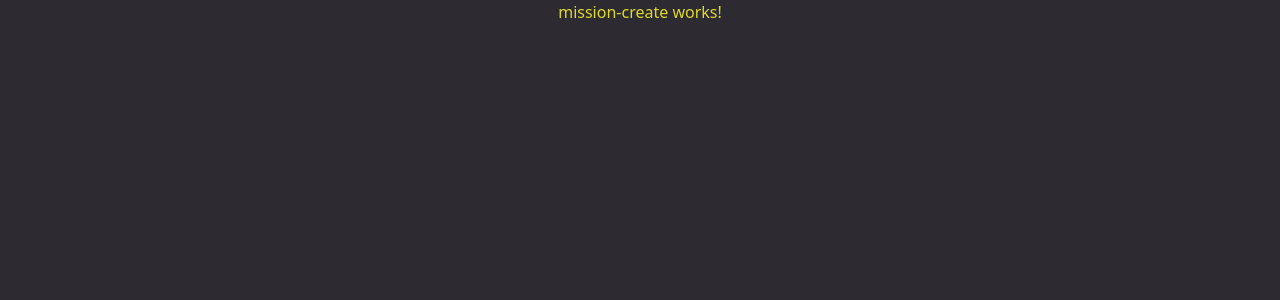
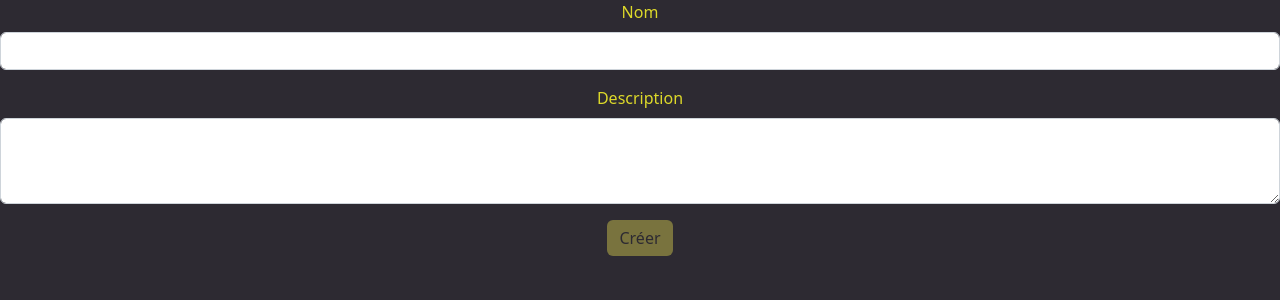
Before and after one commit to michael-albrecht-1/missions-to-get-Pokemons, an Angular app: page /mission in a window 1280 px wide. Shown: the top 300 px of the page. Built offline with nearby package versions, Linux system fonts and the light colour scheme.

Commit message:
feat create mission component

```diff
--- a/src/app/domain/mission/adapters/primaries/mission-create/mission-create.component.html
+++ b/src/app/domain/mission/adapters/primaries/mission-create/mission-create.component.html
@@ -1 +1,26 @@
-<p>mission-create works!</p>
+<form [formGroup]="form" *ngIf="form">
+  <div class="mb-3">
+    <label for="name" class="form-label">Nom</label>
+    <input formControlName="name" type="text" class="form-control" id="name" />
+  </div>
+  <div class="mb-3">
+    <label for="description" class="form-label">Description</label>
+    <textarea
+      formControlName="description"
+      class="form-control"
+      id="description"
+      rows="3"
+    ></textarea>
+  </div>
+
+  <div class="col-auto">
+    <button
+      type="submit"
+      class="btn btn-primary mb-3"
+      [disabled]="form.invalid"
+      (click)="onSubmit()"
+    >
+      Créer
+    </button>
+  </div>
+</form>
--- a/src/app/domain/mission/adapters/primaries/mission-create/mission-create.component.ts
+++ b/src/app/domain/mission/adapters/primaries/mission-create/mission-create.component.ts
@@ -1,4 +1,5 @@
 import { Component, Inject, OnInit } from '@angular/core';
+import { FormBuilder, FormGroup, Validators } from '@angular/forms';
 import { tap } from 'rxjs';
 import { ICreateAMission } from '../../../usecases/ICreateAMission';
 
@@ -8,18 +9,23 @@ import { ICreateAMission } from '../../../usecases/ICreateAMission';
   styleUrls: ['./mission-create.component.scss'],
 })
 export class MissionCreateComponent implements OnInit {
+  form!: FormGroup;
   constructor(
-    @Inject('ICreateAMission') private iCreateAMission: ICreateAMission
+    @Inject('ICreateAMission') private iCreateAMission: ICreateAMission,
+    private fb: FormBuilder
   ) {}
 
   ngOnInit(): void {
-    this.iCreateAMission
-      .execute(
-        "laver le coussin plein de crotte d'eliott la croote",
-        'lasrt',
-        []
-      )
-      .pipe(tap((r) => console.warn({ r })))
-      .subscribe();
+    this.form = this.fb.group({
+      name: ['', [Validators.required]],
+      description: ['', [Validators.required]],
+      rewards: [],
+    });
   }
+
+  onSubmit = () => {
+    const { name, description } = this.form.value;
+
+    this.iCreateAMission.execute(name, description, []).subscribe();
+  };
 }
--- a/src/app/domain/mission/adapters/primaries/mission.module.ts
+++ b/src/app/domain/mission/adapters/primaries/mission.module.ts
@@ -1,7 +1,7 @@
 import { NgModule } from '@angular/core';
 import { BrowserModule } from '@angular/platform-browser';
 
-import { FormsModule } from '@angular/forms';
+import { FormsModule, ReactiveFormsModule } from '@angular/forms';
 import { RouterModule } from '@angular/router';
 
 import { HttpClient, HttpClientModule } from '@angular/common/http';
@@ -15,6 +15,7 @@ import { MissionDIFactory } from '../../configuration/pokemonDI.factory';
   imports: [
     BrowserModule,
     FormsModule,
+    ReactiveFormsModule,
     RouterModule.forChild(MissionRoutes),
     HttpClientModule,
   ],
--- a/src/styles.scss
+++ b/src/styles.scss
@@ -25,8 +25,21 @@ body {
   background-color: var(--yellow);
   border: none;
   color: var(--black);
-  &:hover {
+  &:hover,
+  &:focus,
+  &:active,
+  &:disabled {
     background-color: var(--myellow);
+    border-color: var(--myellow);
+
     color: var(--black);
+    box-shadow: var(--myellow);
+  }
+
+  &:disabled,
+  .btn.disabled,
+  fieldset:disabled .btn {
+    pointer-events: none;
+    opacity: 0.4;
   }
 }
```
